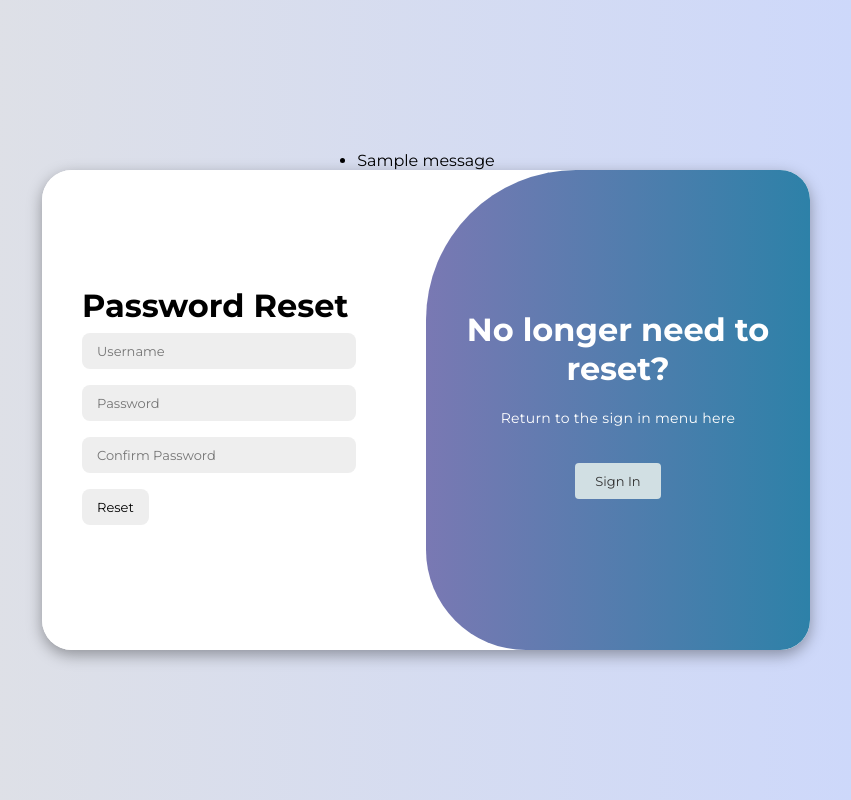
After one commit to YueYingLee/CMPE-148, a Flask app: template app/templates/resetpassword.html in a window 1280 px wide. The commit adds this page. Shown: the whole page, without its empty margins (214-1065 px from the left). Run offline with Flask 3, Linux system fonts and the light colour scheme; the template is opened without the code that fills it: values that come from a table or form of the project are taken from there, others are empty; tables that the repository leaves empty hold one stand-in row (values such as "Sample post"); one stand-in notice (Sample message) is shown.

Commit message:
added password reset page and route; not functional

```diff
--- a/app/models.py
+++ b/app/models.py
@@ -29,6 +29,11 @@ class Users(db.Model, UserMixin):
 
     def __repr__(self): #for debugging process
         return f'<user {self.user_id}: {self.username}>'
+    '''
+    def reset_password(username,new_password):
+        reset = Users.query.filter_by(username=username).first()
+        reset.password_hash = generate_password_hash(new_password)
+        db.session.commit()'''
 
 """
 Conversation relations
--- a/app/register.py
+++ b/app/register.py
@@ -5,5 +5,5 @@ from wtforms.validators import DataRequired, Length, EqualTo
 class registerUser(FlaskForm):
  username = StringField('Username',validators =[DataRequired(), Length (min = 6, max = 15)], render_kw ={"placeholder":"New Username"})
  password = PasswordField('New password', validators = [DataRequired(), Length (min=4, max =10), EqualTo('confirm',message='password does not match')], render_kw ={"placeholder":"Password"})
- confirm = PasswordField ('Confirm password', validators = [DataRequired(), EqualTo('confirm',message='password does not match')], render_kw ={"placeholder":"Confirm Password"})
+ confirm = PasswordField ('Confirm password', validators = [DataRequired(), EqualTo('password',message='password does not match')], render_kw ={"placeholder":"Confirm Password"})
  submit = SubmitField ("Register")
--- /dev/null
+++ b/app/resetpassword.py
@@ -0,0 +1,9 @@
+from flask_wtf import FlaskForm
+from wtforms import StringField, PasswordField, SubmitField, BooleanField
+from wtforms.validators import DataRequired, Length, EqualTo
+
+class ResetForm(FlaskForm):
+ username = StringField('Username',validators =[DataRequired(), Length (min = 6, max = 15)], render_kw ={"placeholder":"Username"})
+ password = PasswordField('New Password', validators = [DataRequired(), Length (min=4, max =10)], render_kw ={"placeholder":"Password"})
+ confirm = PasswordField ('Confirm password', validators = [DataRequired(), EqualTo('password',message='password does not match')], render_kw ={"placeholder":"Confirm Password"})
+ submit = SubmitField ("Reset")
--- a/app/routes.py
+++ b/app/routes.py
@@ -10,6 +10,7 @@ from datetime import datetime
 from app.models import Users, Conversations, Messages
 from app.register import registerUser
 from app.login import LoginForm
+from app.resetpassword import ResetForm
 from sqlalchemy import desc
 from app.user_search import UserForm
 from datetime import datetime
@@ -47,7 +48,17 @@ def login():
             flash(f"Login failed.")
 
     return render_template("login2.html", form=form)
-
+'''
+@myapp_obj.route("/resetpassword", methods=["GET", "POST"])
+def reset_password():
+    form = ResetForm()
+    if form.validate_on_submit():
+        valid_user = Users.query.filter_by(username=form.username.data).first()
+        if valid_user:
+            reset_password(valid_user,form.password.data)
+        else:
+            flash("That user does not exist")
+    return render_template("resetpassword.html", form=form)'''
 
 @myapp_obj.route("/logout", methods=["GET", "POST"])
 @login_required
--- a/app/templates/login2.html
+++ b/app/templates/login2.html
@@ -40,7 +40,7 @@
                     <span class="text-danger">[{{ error }}]</span>
                     {% endfor %}
                 </div>
-                <a href="#">Forget Your Password?</a>
+                <a href="/resetpassword" id="reset" role="button">Forget Your Password?</a>
                 <div class="form-group">
                     {{ form.submit(class="btn btn-primary rounded-pill") }}
                 </div>
--- /dev/null
+++ b/app/templates/resetpassword.html
@@ -0,0 +1,73 @@
+<!DOCTYPE html>
+<html lang="en">
+
+<head>
+    <meta charset="UTF-8">
+    <meta name="viewport" content="width=device-width, initial-scale=1.0">
+    <link rel="stylesheet" href="https://cdnjs.cloudflare.com/ajax/libs/font-awesome/6.4.2/css/all.min.css">
+   <link rel="stylesheet" href="{{ url_for('static', filename='css/login.css') }}">
+   <title>Password reset</title>
+
+</head>
+
+{% block content %}
+
+<body>
+{% with messages = get_flashed_messages() %}
+    {% if messages %}
+    <div class="alert alert-danger">
+      <ul class="list-unstyled">
+        {% for message in messages %}
+        <li>{{ message }}</li>
+        {% endfor %}
+      </ul>
+    </div>
+    {% endif %}
+    {% endwith %}
+    <div class="container" id="container">
+             <form action="" method="POST" novalidate class="reset-form">
+                    {{ form.hidden_tag() }}
+                    <div class="form-group">
+                           <h1>Password Reset</h1>
+                        {{ form.username(size=32, id="username", class="form-control rounded-pill") }}
+                        {% for error in form.username.errors %}
+                        <span class="text-danger">[{{ error }}]</span>
+                        {% endfor %}
+                    </div>
+                    <div class="form-group">
+
+                        {{ form.password(size=32, id="password", class="form-control rounded-pill") }}
+                        {% for error in form.password.errors %}
+                        <span class="text-danger">[{{ error }}]</span>
+                        {% endfor %}
+                    </div>
+                <div class="form-group">
+          {{ form.confirm(size=32, id="confirm", class="form-control rounded-pill") }}
+          {% for error in form.confirm.errors %}
+          <span class="text-danger">[{{ error }}]</span>
+          {% endfor %}
+        </div>
+        <div class="form-group">
+          {{ form.submit(class="btn btn-primary rounded-pill") }}
+        </div>
+      </form>
+
+            </form>
+        <div class="toggle-container">
+            <div class="toggle">
+                <div class="toggle-panel toggle-right">
+                    <h1>No longer need to reset?</h1>
+                    <p>Return to the sign in menu here</p>
+                 <a href="/login" class="btn-like" id="register" role="button">Sign In</a>
+                </div>
+
+            </div>
+        </div>
+    </div>
+
+{% endblock %}
+   <script src="https://code.jquery.com/jquery-3.6.4.min.js"></script>
+    <script src="script.js"></script>
+</body>
+
+</html>
```
